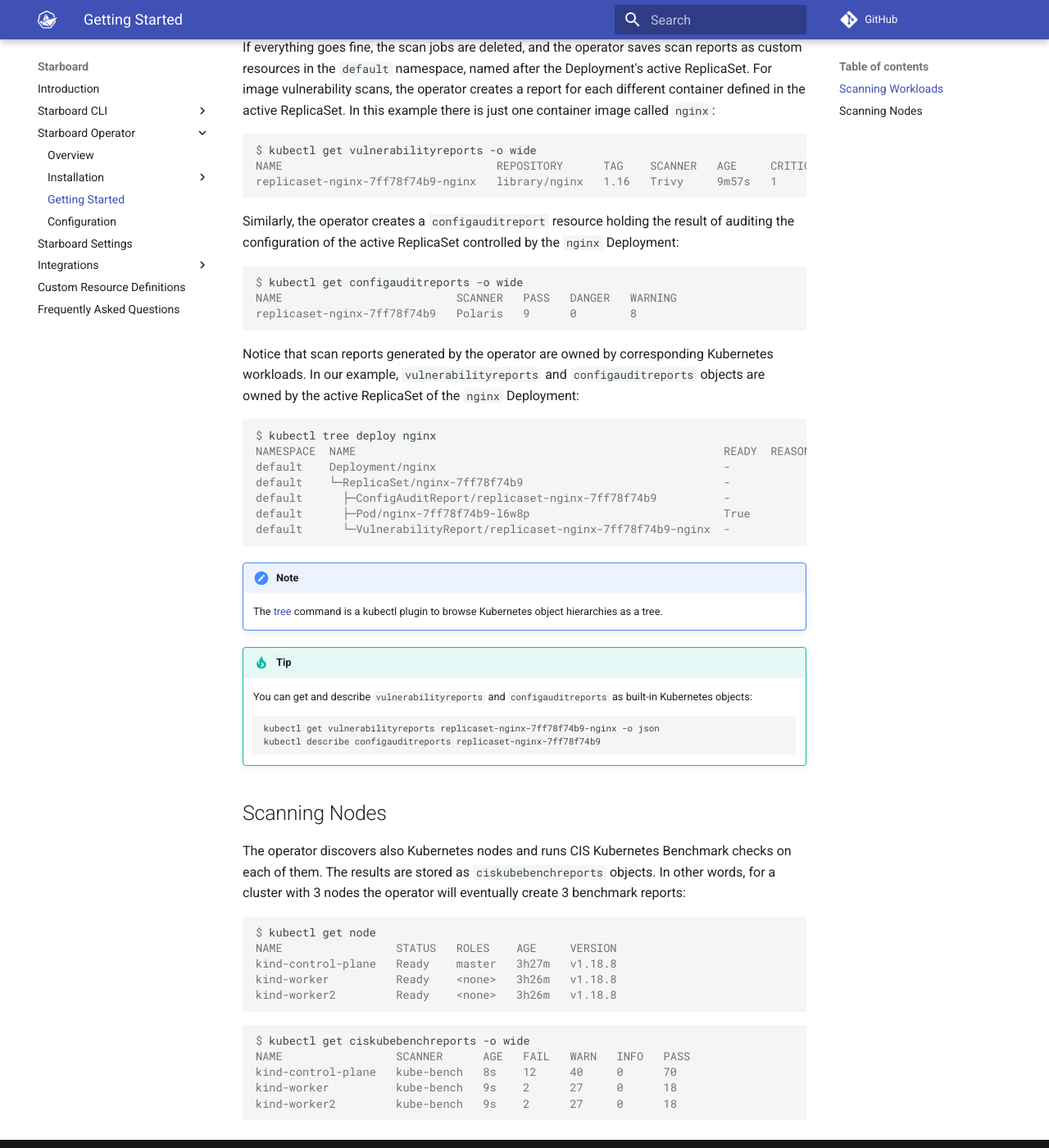
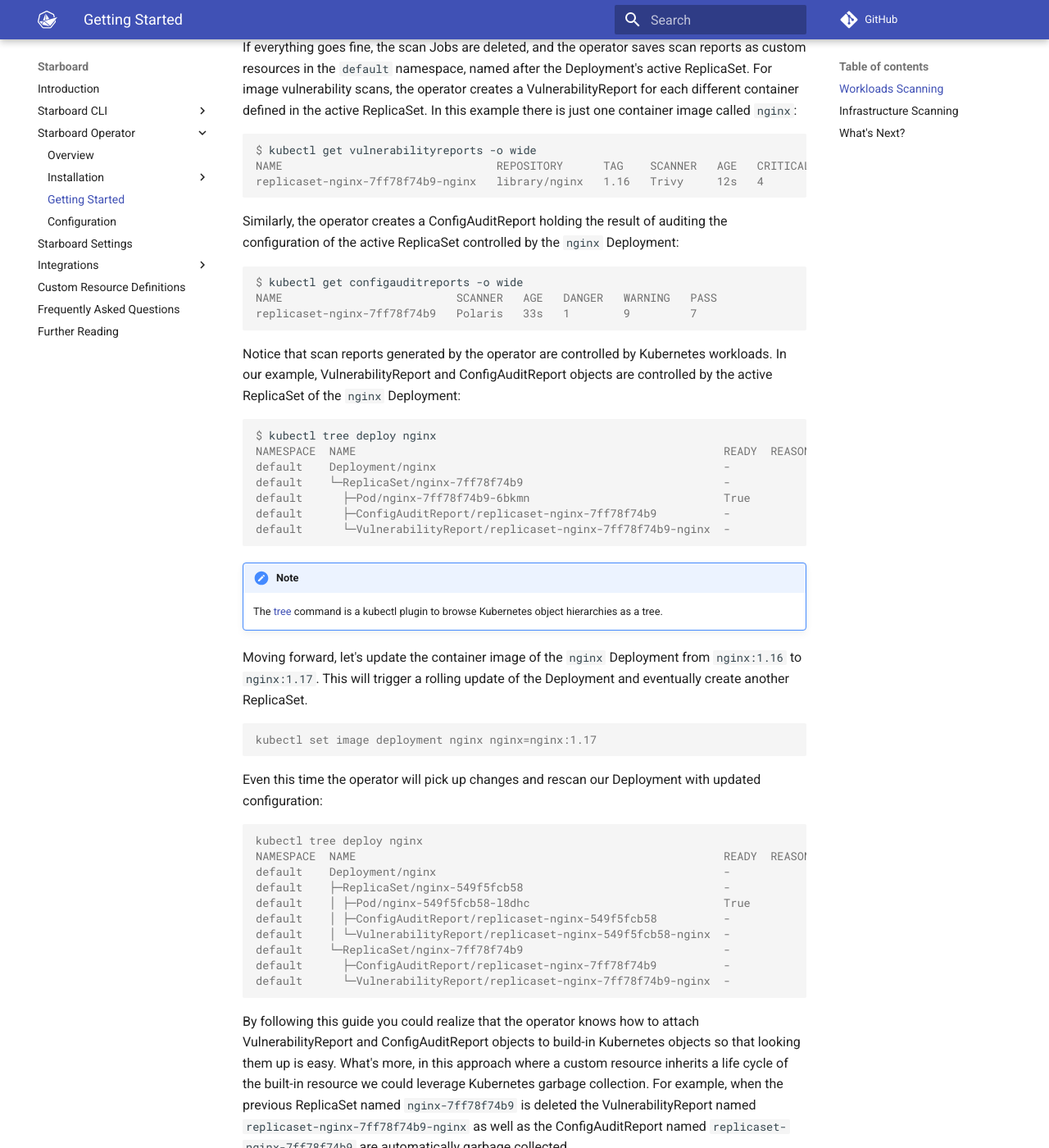
Before and after one commit to aquasecurity/starboard, an MkDocs documentation site: the page built from docs/operator/getting-started.md, in a window 1280 px wide and 1400 px high, scrolled down 566 px. Shown: the whole window at 82% size. Built offline with MkDocs 1.6.1 and Material for MkDocs 9.7.7, drawn with Linux system fonts in a browser that asks for light colours; comment, search, counter and statistics services are not loaded; the version menu is left out; some of the changed text lies outside the part shown.

Commit message:
docs: Update operator docs and describe Conftest plugin
Signed-off-by: Daniel Pacak <pacak.daniel@gmail.com>

````diff
--- a/docs/operator/getting-started.md
+++ b/docs/operator/getting-started.md
@@ -1,20 +1,18 @@
 # Getting Started
 
-## Scanning Workloads
+## Workloads Scanning
 
-Assuming that you installed the operator in the `starboard-operator` namespace,
-and it's configured to discover Kubernetes workloads in the `default` namespace,
-let's create the `nginx` Deployment that we know is vulnerable:
+Assuming that you installed the operator in the `starboard-operator` namespace, and it's configured to discover
+Kubernetes workloads in the `default` namespace, let's create the `nginx` Deployment that we know is vulnerable:
 
 ```
 kubectl create deployment nginx --image nginx:1.16
 ```
 
-When the first pod controlled by the `nginx` Deployment is started, the operator
-immediately detects that and creates the Kubernetes job in the `starboard-operator`
-namespace to scan the `nginx` container's image (`nginx:1.16`) for
-vulnerabilities. It also creates another job to audit the pod's template for
-common configuration pitfalls such as running the `nginx` container as root:
+When the first ReplicaSet controlled by the `nginx` Deployment is created, the operator immediately detects that and
+creates the Kubernetes Job in the `starboard-operator` namespace to scan the `nginx:1.16` image for vulnerabilities.
+It also creates the Job to audit the Deployment's configuration for common pitfalls such as running the `nginx`
+container as root:
 
 ```console
 $ kubectl get job -n starboard-operator
@@ -23,55 +21,83 @@ scan-configauditreport-c4956cb9d     0/1           1s         1s
 scan-vulnerabilityreport-c4956cb9d   0/1           1s         1s
 ```
 
-If everything goes fine, the scan jobs are deleted, and the operator saves scan
-reports as custom resources in the `default` namespace, named after the Deployment's active ReplicaSet. For image vulnerability scans, the operator creates a report for each different container defined in the active ReplicaSet. In this example there is just one container image called `nginx`:
+If everything goes fine, the scan Jobs are deleted, and the operator saves scan reports as custom resources in the
+`default` namespace, named after the Deployment's active ReplicaSet. For image vulnerability scans, the operator creates
+a VulnerabilityReport for each different container defined in the active ReplicaSet. In this example there is just one
+container image called `nginx`:
 
 ```console
 $ kubectl get vulnerabilityreports -o wide
-NAME                                REPOSITORY      TAG    SCANNER   AGE     CRITICAL   HIGH   MEDIUM   LOW   UNKNOWN
-replicaset-nginx-7ff78f74b9-nginx   library/nginx   1.16   Trivy     9m57s   1          33     22       86    0
+NAME                                REPOSITORY      TAG    SCANNER   AGE   CRITICAL   HIGH   MEDIUM   LOW   UNKNOWN
+replicaset-nginx-7ff78f74b9-nginx   library/nginx   1.16   Trivy     12s   4          40     26       90    0
 ```
 
-Similarly, the operator creates a `configauditreport` resource holding the result
-of auditing the configuration of the active ReplicaSet controlled by the `nginx`
-Deployment:
+Similarly, the operator creates a ConfigAuditReport holding the result of auditing the configuration of the active
+ReplicaSet controlled by the `nginx` Deployment:
 
 ```console
 $ kubectl get configauditreports -o wide
-NAME                          SCANNER   PASS   DANGER   WARNING
-replicaset-nginx-7ff78f74b9   Polaris   9      0        8
+NAME                          SCANNER   AGE   DANGER   WARNING   PASS
+replicaset-nginx-7ff78f74b9   Polaris   33s   1        9         7
 ```
 
-Notice that scan reports generated by the operator are owned by corresponding
-Kubernetes workloads. In our example, `vulnerabilityreports` and `configauditreports` objects
-are owned by the active ReplicaSet of the `nginx` Deployment:
+Notice that scan reports generated by the operator are controlled by Kubernetes workloads. In our example,
+VulnerabilityReport and ConfigAuditReport objects are controlled by the active ReplicaSet of the `nginx` Deployment:
 
 ```console
 $ kubectl tree deploy nginx
 NAMESPACE  NAME                                                       READY  REASON  AGE
-default    Deployment/nginx                                           -              44m
-default    └─ReplicaSet/nginx-7ff78f74b9                              -              44m
-default      ├─ConfigAuditReport/replicaset-nginx-7ff78f74b9          -              44m
-default      ├─Pod/nginx-7ff78f74b9-l6w8p                             True           44m
-default      └─VulnerabilityReport/replicaset-nginx-7ff78f74b9-nginx  -              43m
+default    Deployment/nginx                                           -              104s
+default    └─ReplicaSet/nginx-7ff78f74b9                              -              104s
+default      ├─Pod/nginx-7ff78f74b9-6bkmn                             True           104s
+default      ├─ConfigAuditReport/replicaset-nginx-7ff78f74b9          -              102s
+default      └─VulnerabilityReport/replicaset-nginx-7ff78f74b9-nginx  -              90s
 ```
 
 !!! note
     The [tree] command is a kubectl plugin to browse Kubernetes object hierarchies as a tree.
 
+Moving forward, let's update the container image of the `nginx` Deployment from `nginx:1.16` to `nginx:1.17`. This will
+trigger a rolling update of the Deployment and eventually create another ReplicaSet.
+
+```console
+kubectl set image deployment nginx nginx=nginx:1.17
+```
+
+Even this time the operator will pick up changes and rescan our Deployment with updated configuration:
+
+```console
+kubectl tree deploy nginx
+NAMESPACE  NAME                                                       READY  REASON  AGE
+default    Deployment/nginx                                           -              6m36s
+default    ├─ReplicaSet/nginx-549f5fcb58                              -              2m47s
+default    │ ├─Pod/nginx-549f5fcb58-l8dhc                             True           2m47s
+default    │ ├─ConfigAuditReport/replicaset-nginx-549f5fcb58          -              2m45s
+default    │ └─VulnerabilityReport/replicaset-nginx-549f5fcb58-nginx  -              2m37s
+default    └─ReplicaSet/nginx-7ff78f74b9                              -              6m36s
+default      ├─ConfigAuditReport/replicaset-nginx-7ff78f74b9          -              6m34s
+default      └─VulnerabilityReport/replicaset-nginx-7ff78f74b9-nginx  -              6m22s
+```
+
+By following this guide you could realize that the operator knows how to attach VulnerabilityReport and
+ConfigAuditReport objects to build-in Kubernetes objects so that looking them up is easy. What's more, in this
+approach where a custom resource inherits a life cycle of the built-in resource we could leverage Kubernetes garbage
+collection. For example, when the previous ReplicaSet named `nginx-7ff78f74b9` is deleted the VulnerabilityReport named
+`replicaset-nginx-7ff78f74b9-nginx` as well as the ConfigAuditReport named `replicaset-nginx-7ff78f74b9` are
+automatically garbage collected.
+
 !!! tip
-    You can get and describe `vulnerabilityreports` and `configauditreports` as
-    built-in Kubernetes objects:
+    You can get and describe `vulnerabilityreports` and `configauditreports` as built-in Kubernetes objects:
     ```
-    kubectl get vulnerabilityreports replicaset-nginx-7ff78f74b9-nginx -o json
-    kubectl describe configauditreports replicaset-nginx-7ff78f74b9
+    kubectl get vulnerabilityreport replicaset-nginx-7ff78f74b9-nginx -o json
+    kubectl describe configauditreport replicaset-nginx-7ff78f74b9
     ```
 
-## Scanning Nodes
+## Infrastructure Scanning
 
-The operator discovers also Kubernetes nodes and runs CIS Kubernetes Benchmark checks on each of them.
-The results are stored as `ciskubebenchreports` objects. In other words, for a cluster with 3 nodes the operator will
-eventually create 3 benchmark reports:
+The operator discovers also Kubernetes nodes and runs CIS Kubernetes Benchmark checks on each of them. The results are
+stored as CISKubeBenchReport objects. In other words, for a cluster with 3 nodes the operator will eventually create
+3 benchmark reports:
 
 ```console
 $ kubectl get node
@@ -89,4 +115,26 @@ kind-worker          kube-bench   9s    2      27     0      18
 kind-worker2         kube-bench   9s    2      27     0      18
 ```
 
+Notice that each CISKubeBenchReport is named after a node and is controlled by that node to inherit its life cycle:
+
+```console
+$ kubectl tree node kind-control-plane -A
+NAMESPACE        NAME                                              READY  REASON        AGE
+                 Node/kind-control-plane                           True   KubeletReady  48m
+                 ├─CISKubeBenchReport/kind-control-plane           -                    44m
+                 ├─CSINode/kind-control-plane                      -                    48m
+kube-node-lease  ├─Lease/kind-control-plane                        -                    48m
+kube-system      ├─Pod/etcd-kind-control-plane                     True                 48m
+kube-system      ├─Pod/kube-apiserver-kind-control-plane           True                 48m
+kube-system      ├─Pod/kube-controller-manager-kind-control-plane  True                 48m
+kube-system      └─Pod/kube-scheduler-kind-control-plane           True                 48m
+```
+
+## What's Next?
+
+- Find out how the operator scans workloads that use container images from [private registries](./../integrations/private-registries.md).
+- By default, the operator uses Trivy as [vulnerability scanner](./../integrations/vulnerability-scanners/index.md)
+  and Polaris as [configuration checker](./../integrations/config-checkers/index.md), but you can choose other tools that
+  are integrated with Starboard or even implement you own plugins.
+
 [tree]: https://github.com/ahmetb/kubectl-tree
--- a/mkdocs.yml
+++ b/mkdocs.yml
@@ -31,12 +31,16 @@ nav:
           - Overview: integrations/vulnerability-scanners/index.md
           - Trivy: integrations/vulnerability-scanners/trivy.md
           - Aqua Enterprise: integrations/vulnerability-scanners/aqua-enterprise.md
+      - Configuration Checkers:
+          - Overview: integrations/config-checkers/index.md
+          - Conftest: integrations/config-checkers/conftest.md
       - Private Registries: integrations/private-registries.md
       - Managed Registries: integrations/managed-registries.md
       - Octant Plugin: integrations/octant.md
       - Lens Extension: integrations/lens.md
   - Custom Resource Definitions: crds.md
   - Frequently Asked Questions: faq.md
+  - Further Reading: further-reading.md
 
 theme:
   name: material
````
Also changed, not shown: docs/further-reading.md (added, +7 -0 lines), docs/integrations/config-checkers/conftest.md (added, +121 -0 lines), docs/integrations/config-checkers/index.md (added, +1 -0 lines), docs/integrations/vulnerability-scanners/index.md (+1 -1 lines), docs/operator/configuration.md (+1 -1 lines), docs/operator/index.md (+9 -3 lines).
